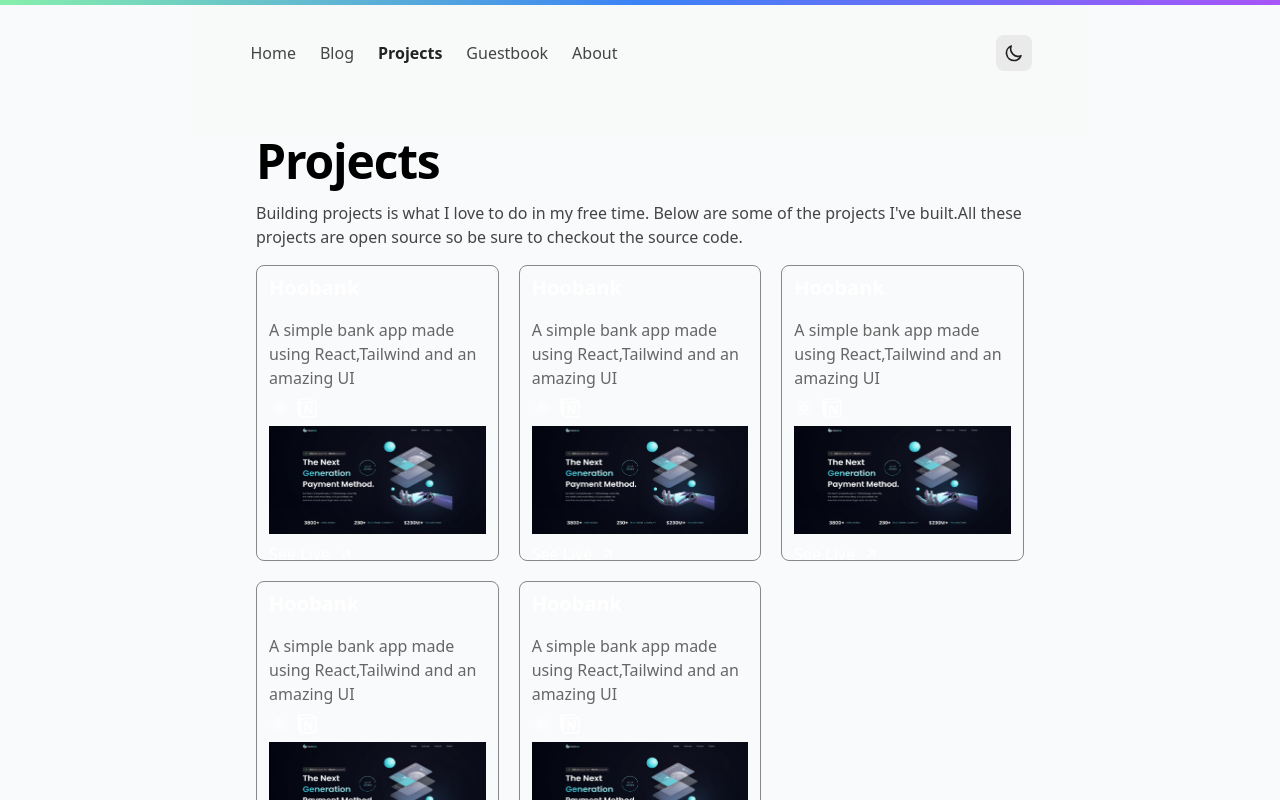
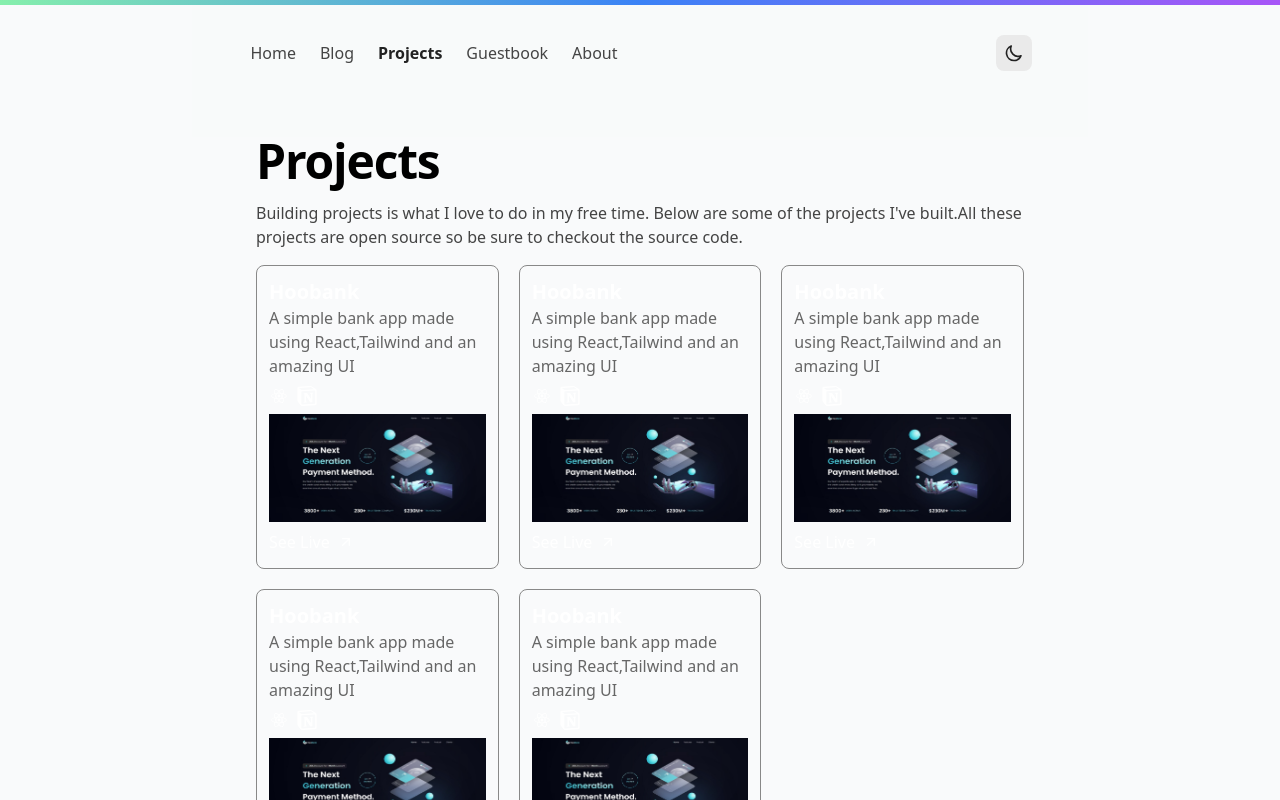
Before and after one commit to KushalRaut/rautkushal.com.np, a Next.js app: page /projects in a window 1280 px wide. Shown: the top 800 px of the page. Built offline with nearby package versions, Linux system fonts and the light colour scheme.

Commit message:
Deploy trigger

```diff
--- a/components/ProjectCard.tsx
+++ b/components/ProjectCard.tsx
@@ -6,8 +6,8 @@ import { FiArrowUpRight } from "react-icons/fi";
 
 const ProjectCard = () => {
   return (
-    <div className="group flex flex-col justify-center  border border-1 border-gray-400 rounded-lg p-3 cursor-pointer lg:max-h-[18.5rem] hover:scale-103 hover:transition-all">
-      <h2 className="text-white text-xl font-bold">Hoobank</h2>
+    <div className="group flex flex-col justify-center  border border-1 border-gray-400 rounded-lg p-3 cursor-pointer lg:max-h-[20rem] hover:scale-103 hover:transition-all">
+      <h2 className="text-white text-xl font-bold p-0 m-0">Hoobank</h2>
       <p className="text-gray-500">
         A simple bank app made using React,Tailwind and an amazing UI
       </p>
--- /dev/null
+++ b/components/TechStack.tsx
@@ -0,0 +1,9 @@
+import React from "react";
+
+const TechStack = () => {
+  return <div className="flex gap-5">
+
+  </div>;
+};
+
+export default TechStack;
```
